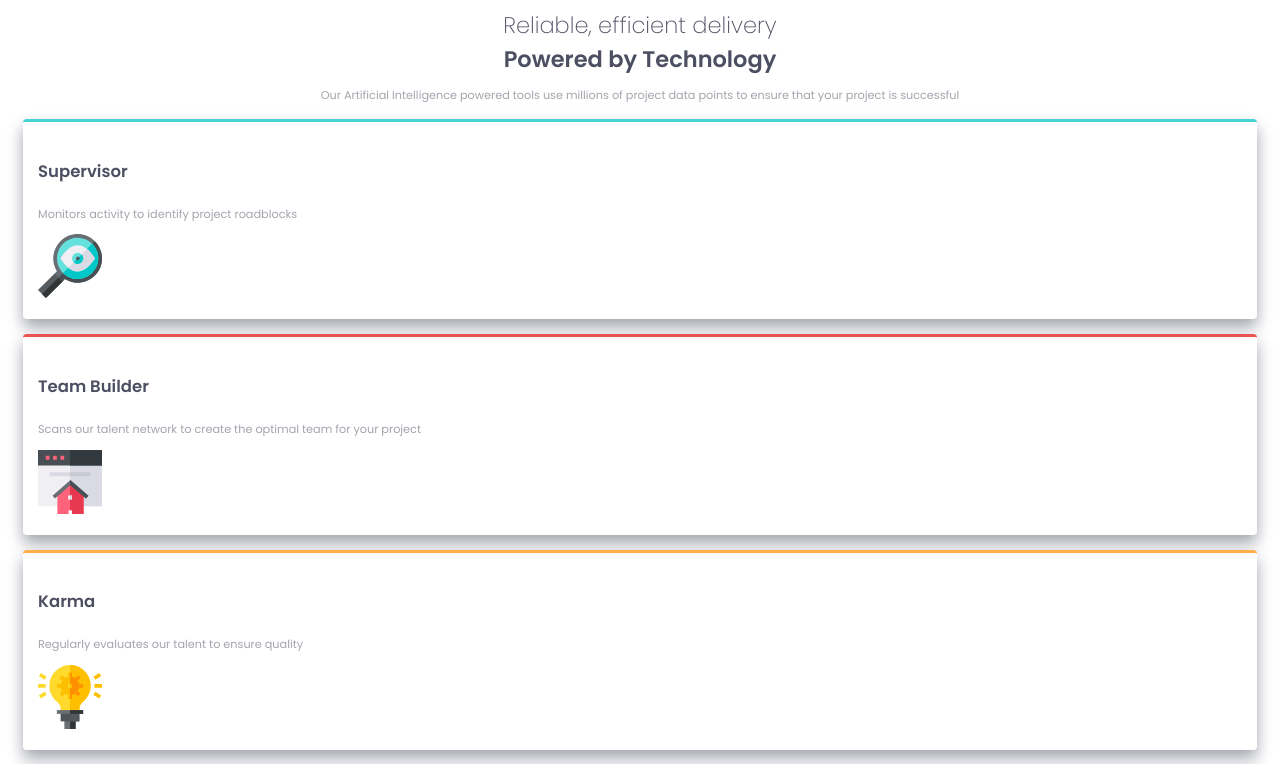
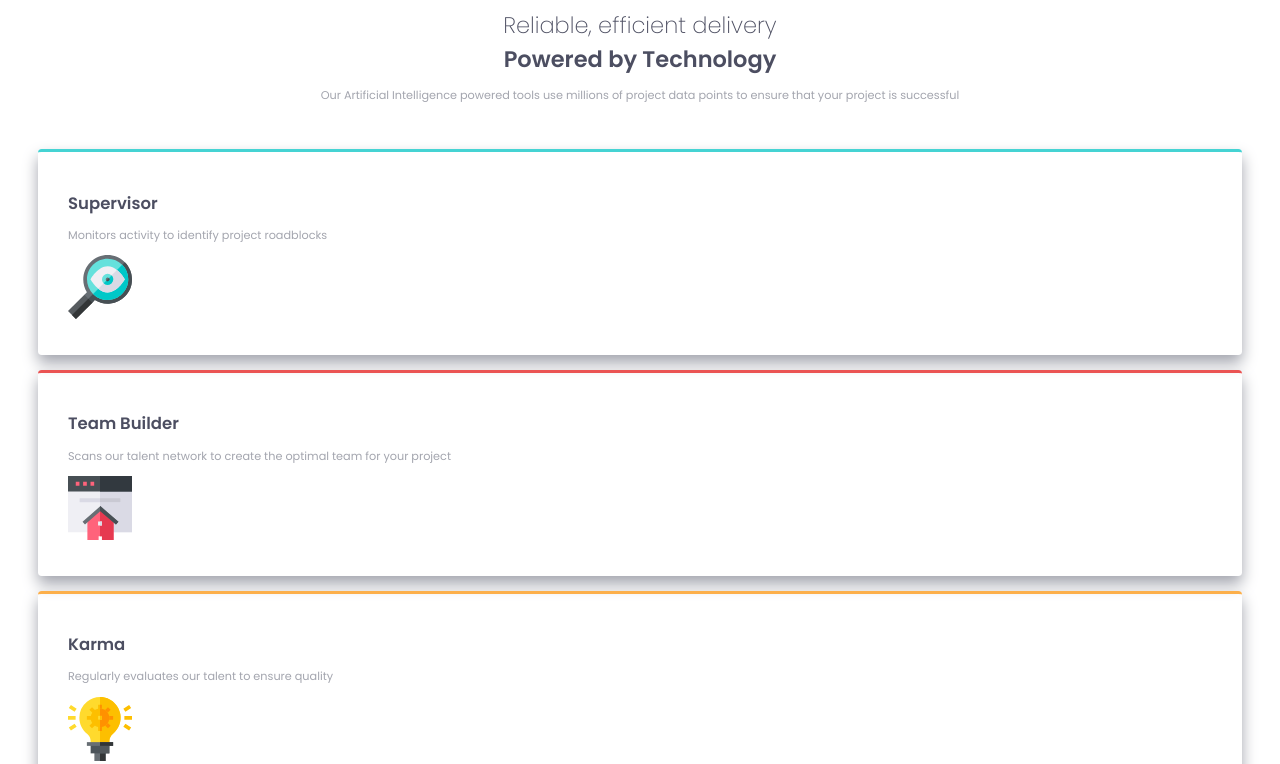
Before and after one commit to sheriff1/FEM-four-card-feature-section, a plain HTML site: page index.html in a window 1280 px wide. Shown: the top 764 px of the page. Drawn offline with Linux system fonts and the light colour scheme.

Commit message:
some CSS updates that I think are solid, lol

```diff
--- a/css/style.css
+++ b/css/style.css
@@ -34,10 +34,14 @@
     font-size: 0.75em;
 }
 
+.card-container {
+    margin: 3em 1em;
+}
+
 .card {
     border-top: 0.25em solid;
     box-shadow: 0px 8px 15px var(--grayish-blue);
-    padding: 1em;
+    padding: 2em;
     margin: 1em;
     border-radius: 0.25em;
 }
@@ -49,6 +53,7 @@
 
 .card h4 {
     font-size: 1.1em;
+    margin: 0.5em 0;
     color: var(--very-dark-blue);
 }
 
--- a/index.html
+++ b/index.html
@@ -38,7 +38,7 @@
         <h3>Our Artificial Intelligence powered tools use millions of project data points to ensure that your project is successful</h3>
     </section>
 
-    <section>
+    <section class="card-container">
         <div class="card supervisor">
             <h4>Supervisor</h4>
             <p>Monitors activity to identify project roadblocks</p>
```
